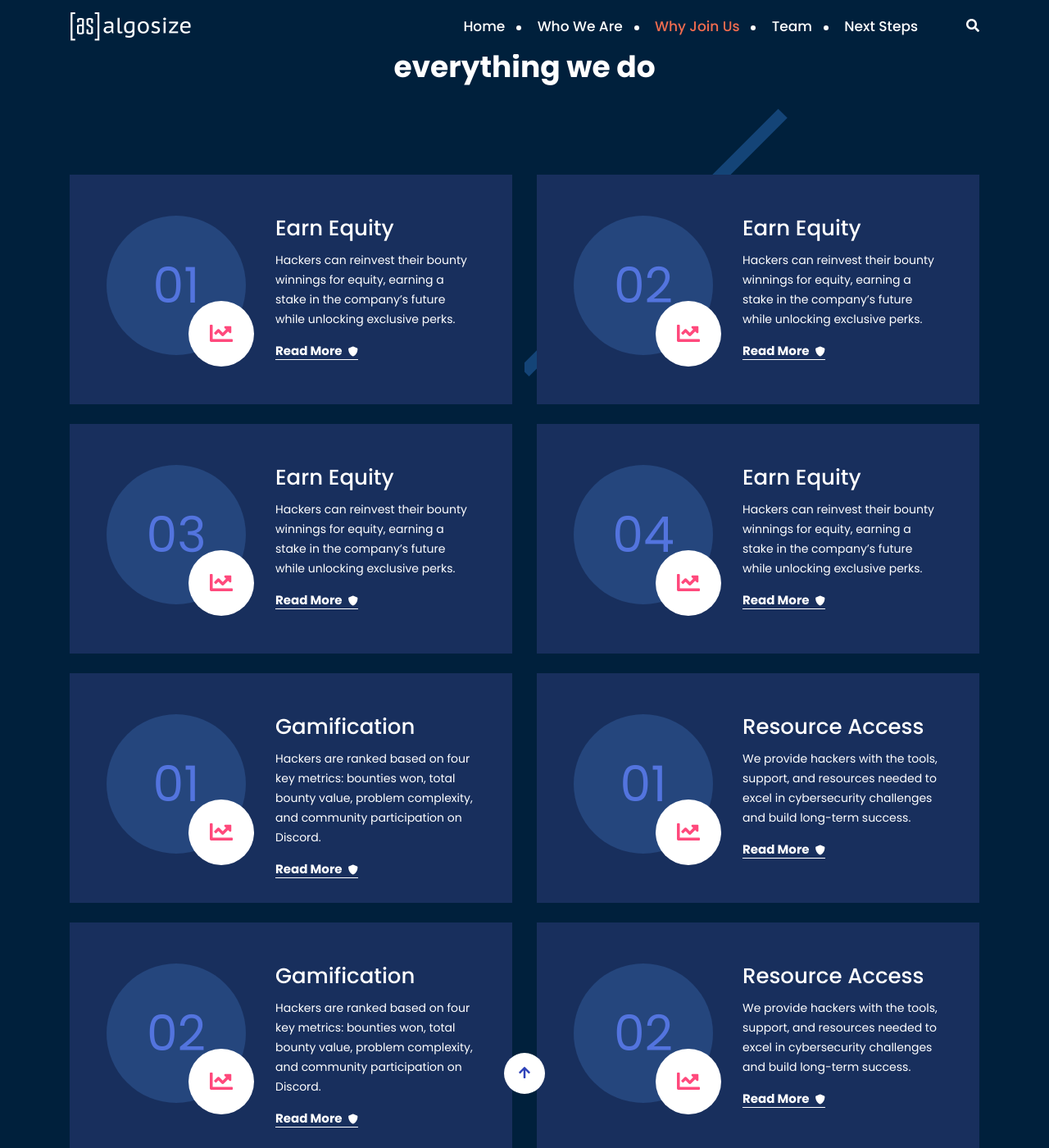
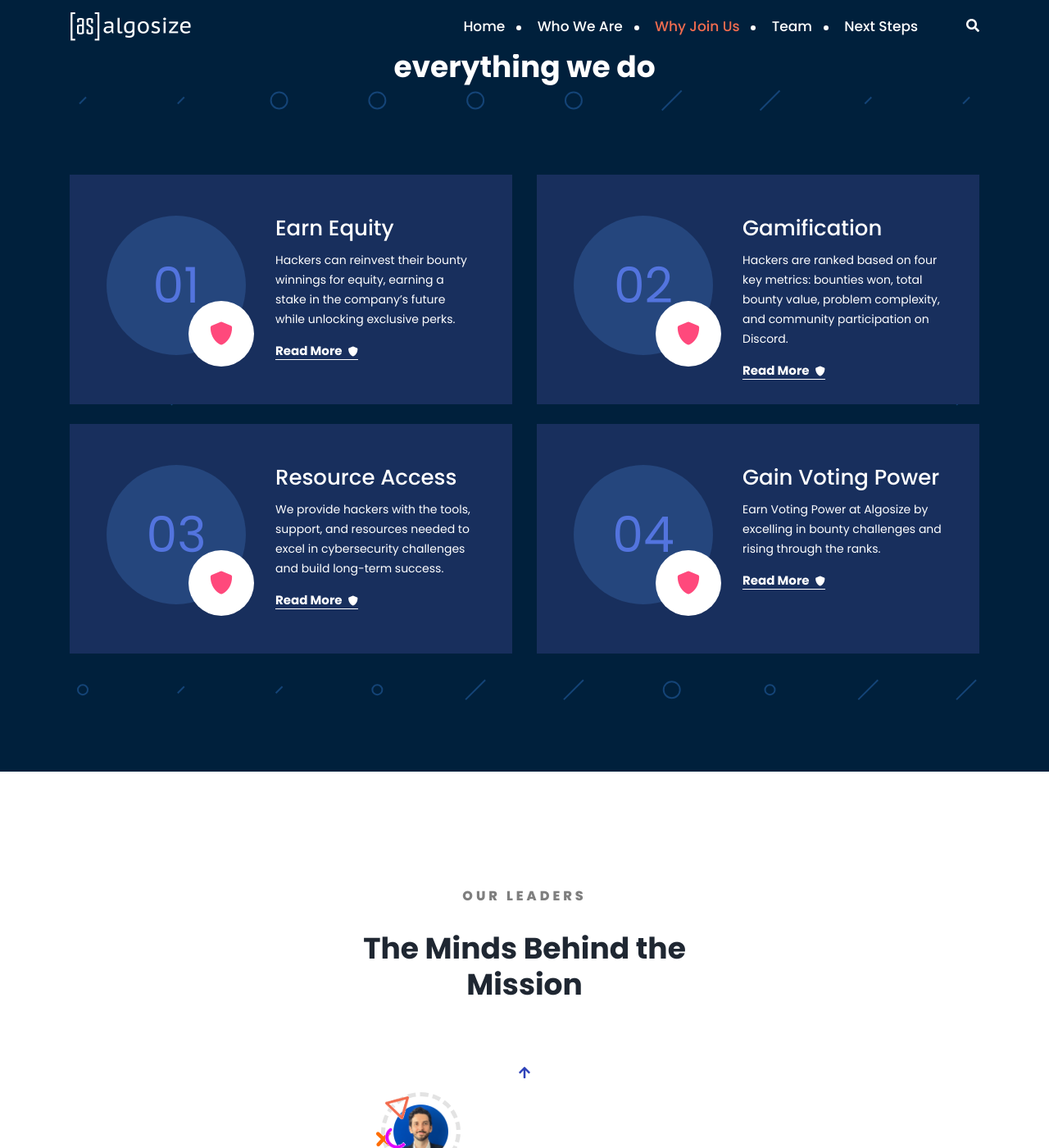
Before and after one commit to AlgoSize/website, a Jekyll site: the page built from index.html, in a window 1280 px wide and 1400 px high, scrolled down 2539 px. Shown: the whole window at 82% size. Built offline with Jekyll 4.4.1, drawn with Linux system fonts in a browser that asks for light colours; some of the changed text lies outside the part shown.

Commit message:
Update services.html

```diff
--- a/_includes/services.html
+++ b/_includes/services.html
@@ -11,14 +11,11 @@
             </div>
         </div>
         <div class="row pb-30">
-            {% for service in site.services %}
             <div class="col-lg-6 mb-4">
                 <div class="single-service-box">
                     <div class="single-service-icon-box">
-                        <p>{% if forloop.index < 10 %} 0{{forloop.index}} {% else %} {{forloop.index}} {% endif %}</p>
-                        {% if service.icon %}
-                          {{service.icon}}
-                        {% endif %}
+                        <p>01</p>
+                        <i class="fa fa-shield"></i>
                     </div>
                     <div class="service-box-content">
                         <h3>Earn Equity</h3>
@@ -27,15 +24,11 @@
                     </div>
                 </div>
             </div>
-            {% endfor %}
-            {% for service in site.services %}
             <div class="col-lg-6 mb-4">
                 <div class="single-service-box">
                     <div class="single-service-icon-box">
-                        <p>{% if forloop.index < 10 %} 0{{forloop.index}} {% else %} {{forloop.index}} {% endif %}</p>
-                        {% if service.icon %}
-                          {{service.icon}}
-                        {% endif %}
+                        <p>02</p>
+                        <i class="fa fa-shield"></i>
                     </div>
                     <div class="service-box-content">
                         <h3>Gamification</h3>
@@ -44,15 +37,11 @@
                     </div>
                 </div>
             </div>
-            {% for service in site.services %}
-            {% endfor %}
             <div class="col-lg-6 mb-4">
                 <div class="single-service-box">
                     <div class="single-service-icon-box">
-                        <p>{% if forloop.index < 10 %} 0{{forloop.index}} {% else %} {{forloop.index}} {% endif %}</p>
-                        {% if service.icon %}
-                          {{service.icon}}
-                        {% endif %}
+                        <p>03</p>
+                        <i class="fa fa-shield"></i>
                     </div>
                     <div class="service-box-content">
                         <h3>Resource Access</h3>
@@ -61,15 +50,11 @@
                     </div>
                 </div>
             </div>
-            {% endfor %}
-            {% for service in site.services %}
             <div class="col-lg-6 mb-4">
                 <div class="single-service-box">
                     <div class="single-service-icon-box">
-                        <p>{% if forloop.index < 10 %} 0{{forloop.index}} {% else %} {{forloop.index}} {% endif %}</p>
-                        {% if service.icon %}
-                          {{service.icon}}
-                        {% endif %}
+                        <p>04</p>
+                        <i class="fa fa-shield"></i>
                     </div>
                     <div class="service-box-content">
                         <h3>Gain Voting Power</h3>
@@ -78,7 +63,6 @@
                     </div>
                 </div>
             </div>
-            {% endfor %}
         </div>
     </div>
 </section>
```
